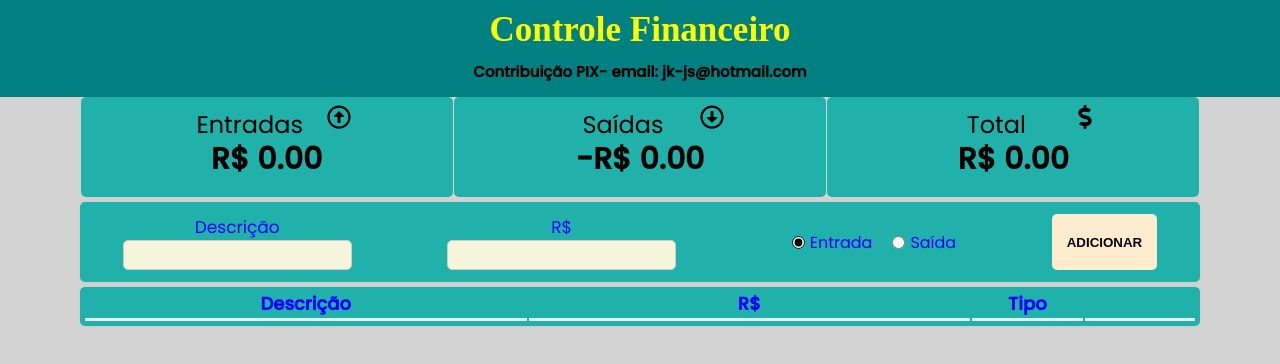
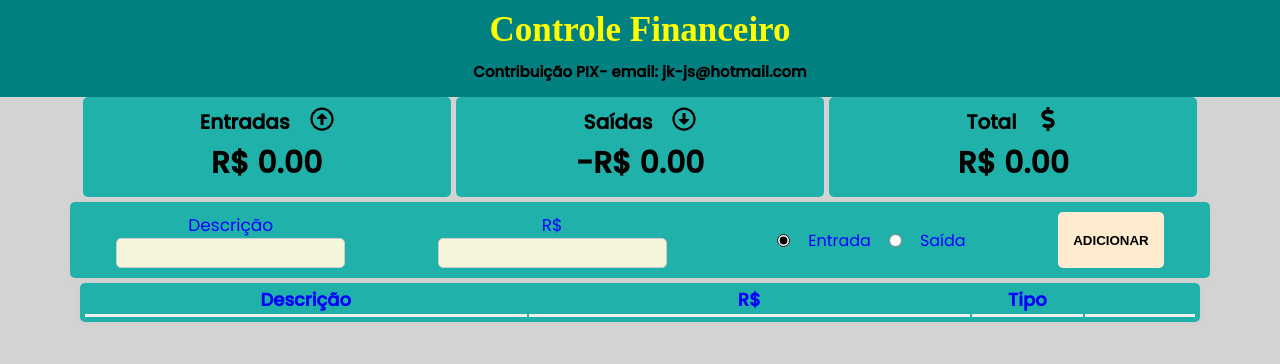
Before and after one commit to JotaKSP/controlefinanceiro, a React (Create React App) app: page / in a window 1280 px wide. Shown: the top 364 px of the page. Built offline with nearby package versions, Linux system fonts and the light colour scheme.

Commit message:
initial commit

```diff
--- a/src/components/Form/styles.js
+++ b/src/components/Form/styles.js
@@ -9,8 +9,8 @@ export const Container = styled.div`
   border-radius: 5px;
   display: flex;
   justify-content: space-around;
-  padding: 12px 0px;
-  gap: 10px;
+  padding: 10px 10px;
+  gap: 20px;
   text-align: center;
 
   @media (max-width: 750px) {
@@ -46,10 +46,11 @@ export const RadioGroup = styled.div`
 
  //Espaçamento meio
   input {
-    margin-left: 20px;
-    margin-right: 5px;
+    margin-left: 18px;
+    margin-right: 18px;
     accent-color: black;
     margin-top: 0;
+
   }
 `;
 export const Table = styled.table`
@@ -60,7 +61,6 @@ export const Table = styled.table`
   border-radius: 5px;
   max-width: 1120px;
   margin: 20px auto;
-
 `;
 //Botão
 export const Button = styled.button`
--- a/src/components/ResumeItem/styles.js
+++ b/src/components/ResumeItem/styles.js
@@ -6,7 +6,7 @@ export const Container = styled.div`
   align-items: center;
   background-color: lightseagreen;
   border-radius: 5px;
-  padding: 0 18px;
+  padding: 0 16px;
   width: 30%;
 
   @media (max-width: 750px) {
@@ -30,8 +30,7 @@ export const Header = styled.header`
   display: flex;
   align-items: center;
   justify-content: space-around;
-  width: 50%;
-  gap: 10px;
+  gap: 20px;
   margin: 0 auto;
   text-align: center;
 
@@ -43,14 +42,16 @@ export const Header = styled.header`
 `;
 //Tamanho = Entrada - saída - Total
 export const HeaderTitle = styled.p`
- font-size: 24px;
+ font-size: 20px;
+ font-weight: bold;
  margin: 10px auto;
- height: 20px;
+ height: 24px;
 
 `;
 // Valor R$
 export const Total = styled.span`
   font-size: 30px;
   font-weight: bold;
+  align-items: center;
 
 `;
```
